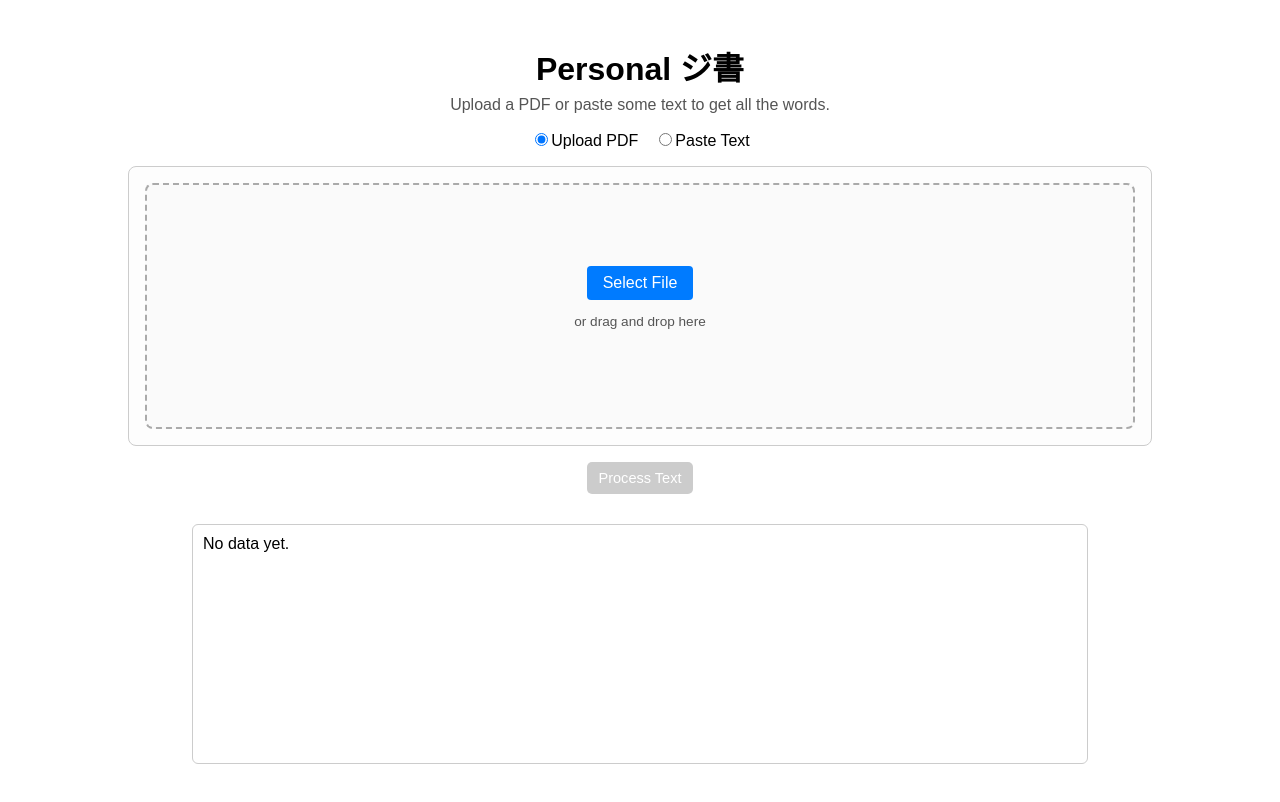
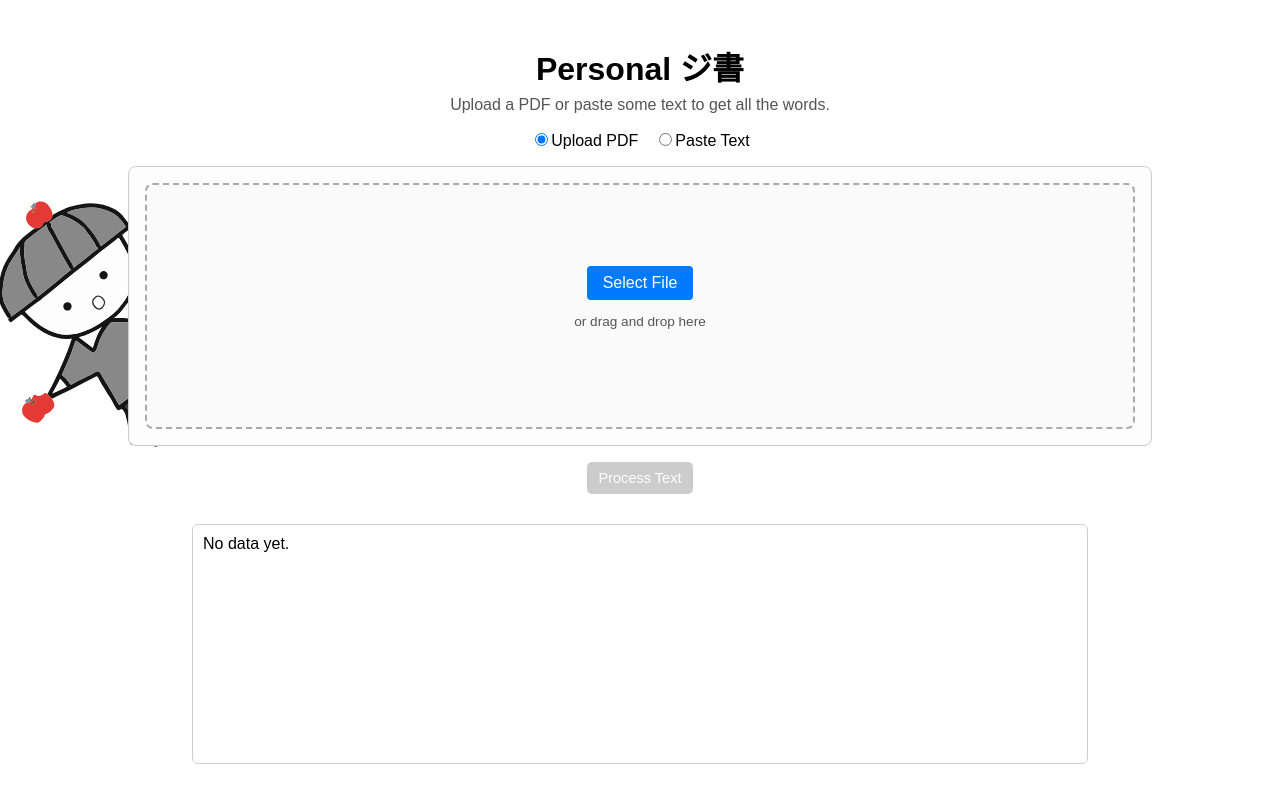
Before and after one commit to jihanv/pdf-analyzer, a React (Vite) app: page / in a window 1280 px wide. Built offline with nearby package versions, Linux system fonts and the light colour scheme; no server answers.

Commit message:
Add chibiji

```diff
--- a/src/components/MyComponent.tsx
+++ b/src/components/MyComponent.tsx
@@ -39,6 +39,7 @@ export default function MyComponent() {
             <div className="input-container">
                 {inputMode === "pdf" && <FileUpload />}
                 {inputMode === "text" && <TextInput />}
+                <div className="apple"></div>
             </div>
             <ProcessButton />
             <ResultsTable />
--- a/src/index.css
+++ b/src/index.css
@@ -2,6 +2,7 @@
    Upload container
 ======================= */
 .upload-container {
+  position: relative;
   width: 100%;
   margin: 40px auto;
   display: flex;
@@ -47,7 +48,7 @@
 .text-input {
   flex: 1;
   width: 100%;
-  height: 100%
+  height: 100%;
   border: 2px solid #aaa;
   border-radius: 8px;
   padding: 16px;
@@ -111,8 +112,8 @@
   background-color: #444;
   color: white;
   border: none;
-  padding: .5rem .7rem;
-  font-size: .91rem;
+  padding: 0.5rem 0.7rem;
+  font-size: 0.91rem;
   border-radius: 5px;
   cursor: pointer;
 }
@@ -138,10 +139,24 @@
   width: 70vw;
   max-width: 1200px;
   height: 30vh;
-  overflow-y: auto;        /* Enable vertical scrolling */
-  border: 1px solid #ccc;  /* Optional: add a border */
-  border-radius: 6px;      /* Optional: match input container style */
-  padding: 10px;           /* Optional: inner spacing */
-  background: #fff;        /* Optional: clean background */
+  overflow-y: auto; /* Enable vertical scrolling */
+  border: 1px solid #ccc; /* Optional: add a border */
+  border-radius: 6px; /* Optional: match input container style */
+  padding: 10px; /* Optional: inner spacing */
+  background: #fff; /* Optional: clean background */
   box-sizing: border-box;
 }
+.apple {
+  position: absolute;
+  top: 30%;
+  left: 0;
+  transform: translate(-30%, -30%) rotate(-37deg); /* pop out left & center vertically */
+  width: 40%; /* or a percentage like 30% */
+  aspect-ratio: 16 / 9;
+  background-image: url("/jihan-apple.svg");
+  background-repeat: no-repeat;
+  background-size: contain;
+  background-position: center;
+  z-index: -1; /* behind content */
+  pointer-events: none; /* avoid blocking clicks */
+}
```
Also changed, not shown: public/jihan-apple.svg (added).
